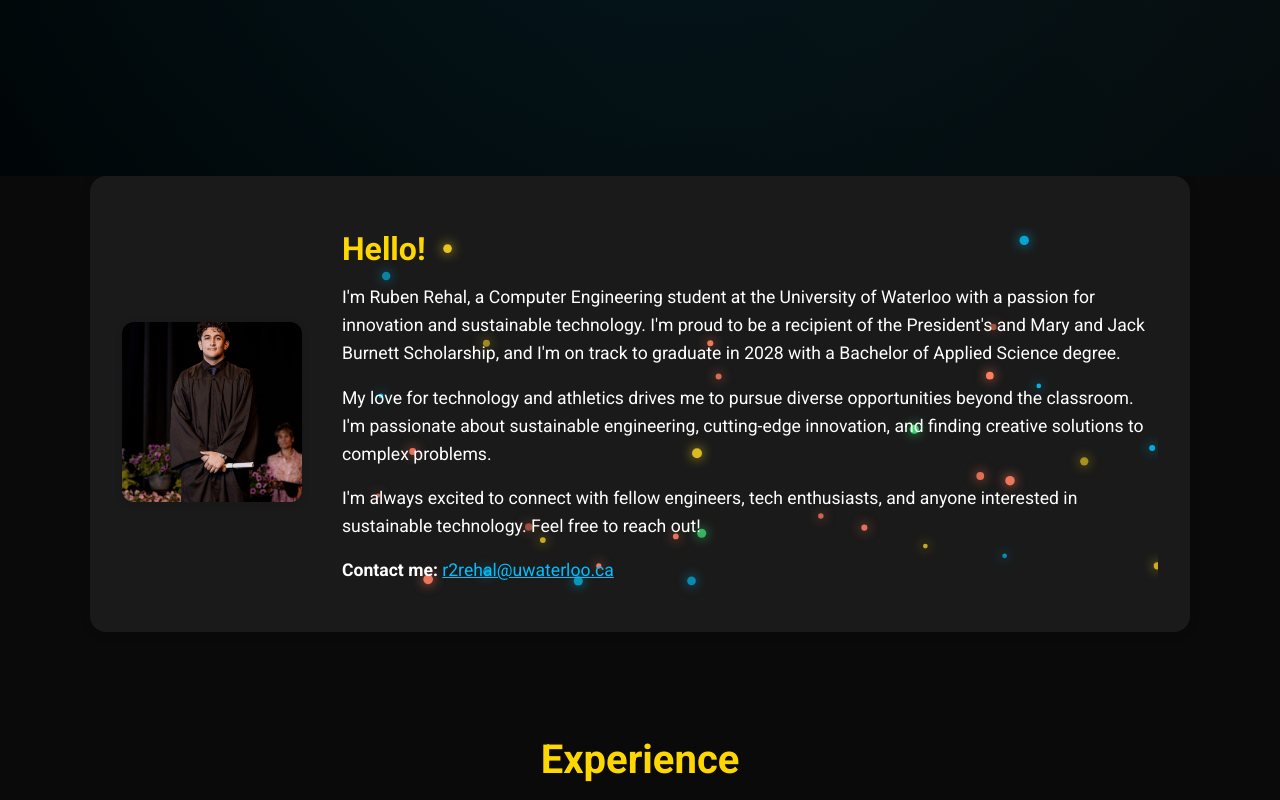
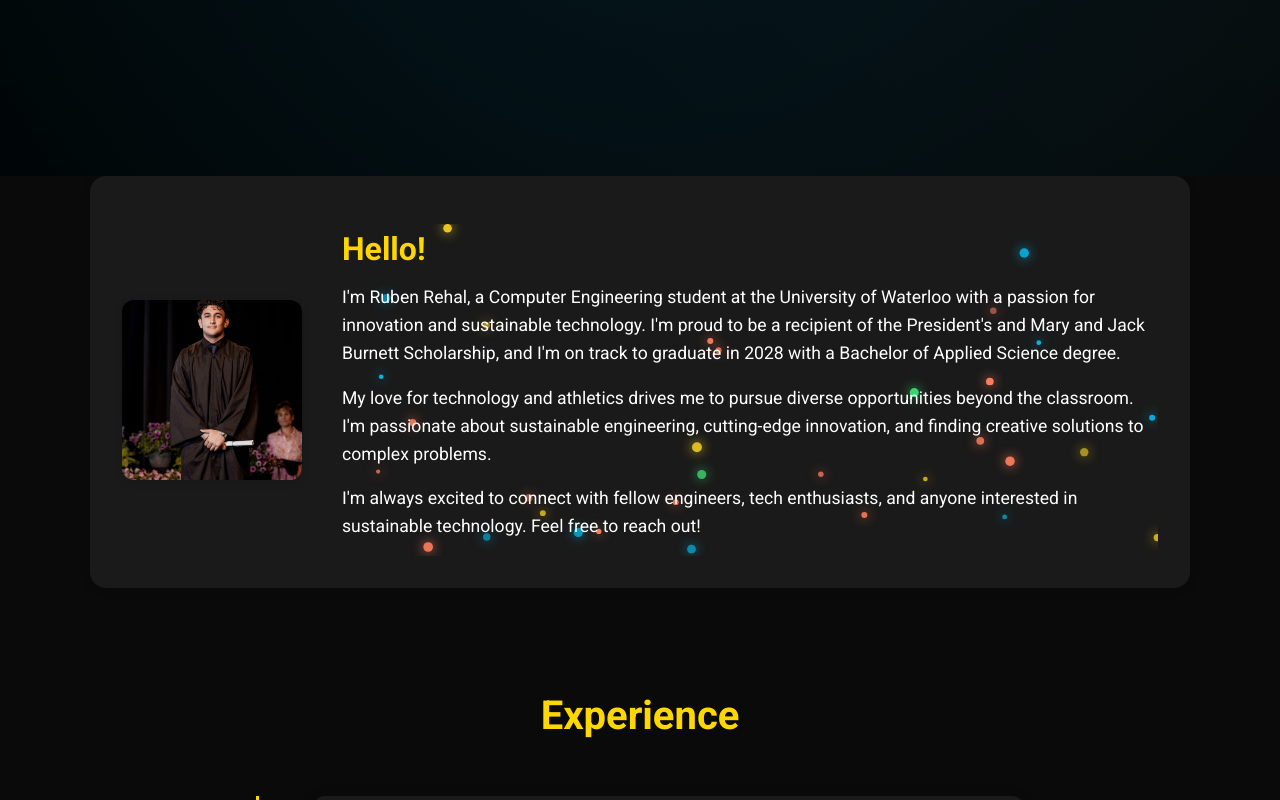
Before and after one commit to rubenreh/MyPortfolio, a plain HTML site: page about.html in a window 1280 px wide. Shown: the part 624-1424 px from the top of the page. Drawn offline with nearby package versions, Linux system fonts and the light colour scheme.

Commit message:
Update about.html

```diff
--- a/about.html
+++ b/about.html
@@ -42,7 +42,6 @@
                     <p>I'm Ruben Rehal, a Computer Engineering student at the University of Waterloo with a passion for innovation and sustainable technology. I'm proud to be a recipient of the President's and Mary and Jack Burnett Scholarship, and I'm on track to graduate in 2028 with a Bachelor of Applied Science degree.</p>
                     <p>My love for technology and athletics drives me to pursue diverse opportunities beyond the classroom. I'm passionate about sustainable engineering, cutting-edge innovation, and finding creative solutions to complex problems.</p>
                     <p>I'm always excited to connect with fellow engineers, tech enthusiasts, and anyone interested in sustainable technology. Feel free to reach out!</p>
-                    <p><strong>Contact me:</strong> <a href="mailto:r2rehal@uwaterloo.ca">r2rehal@uwaterloo.ca</a></p>
                 </div>
             </div>
         </div>
```
